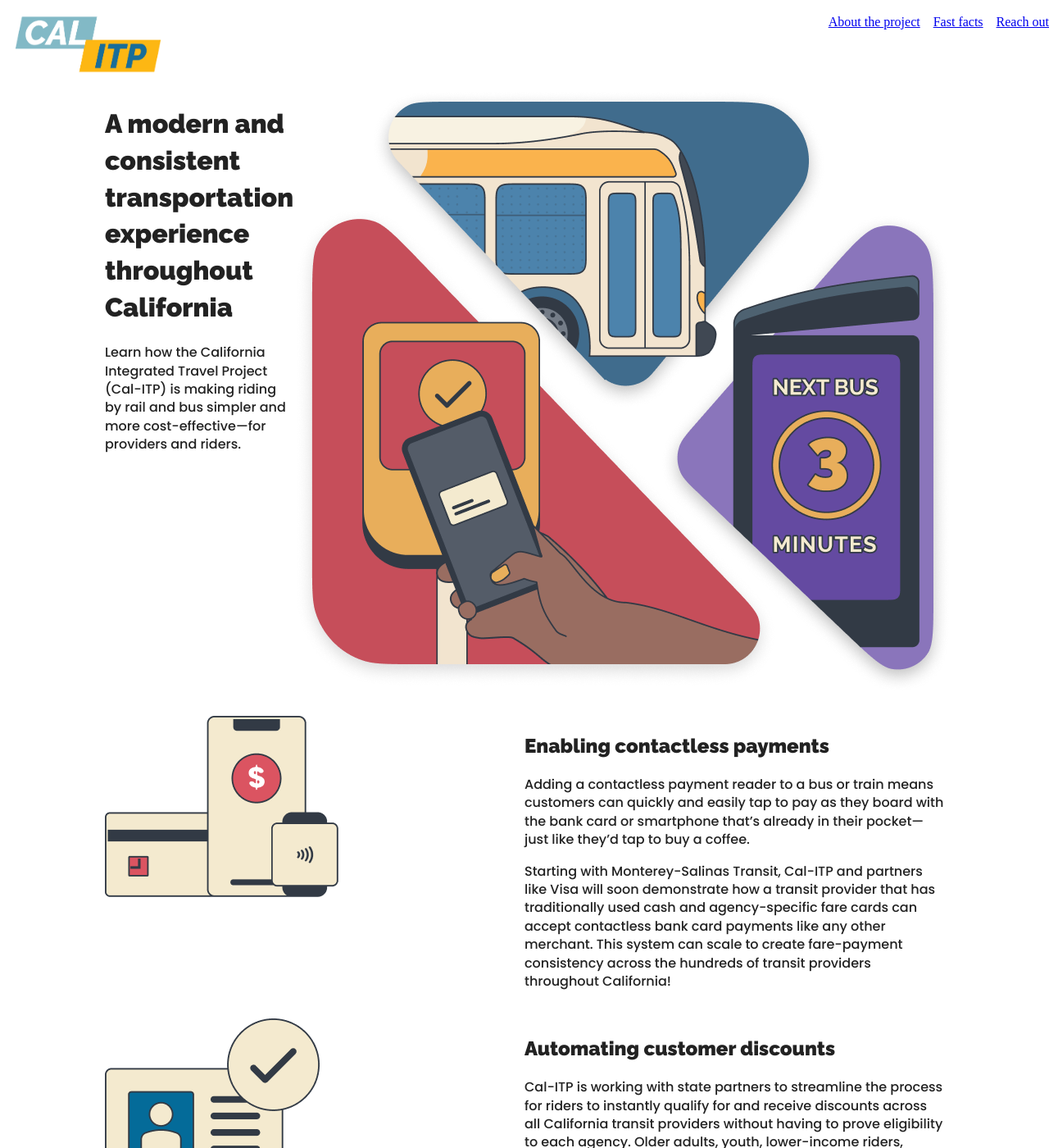
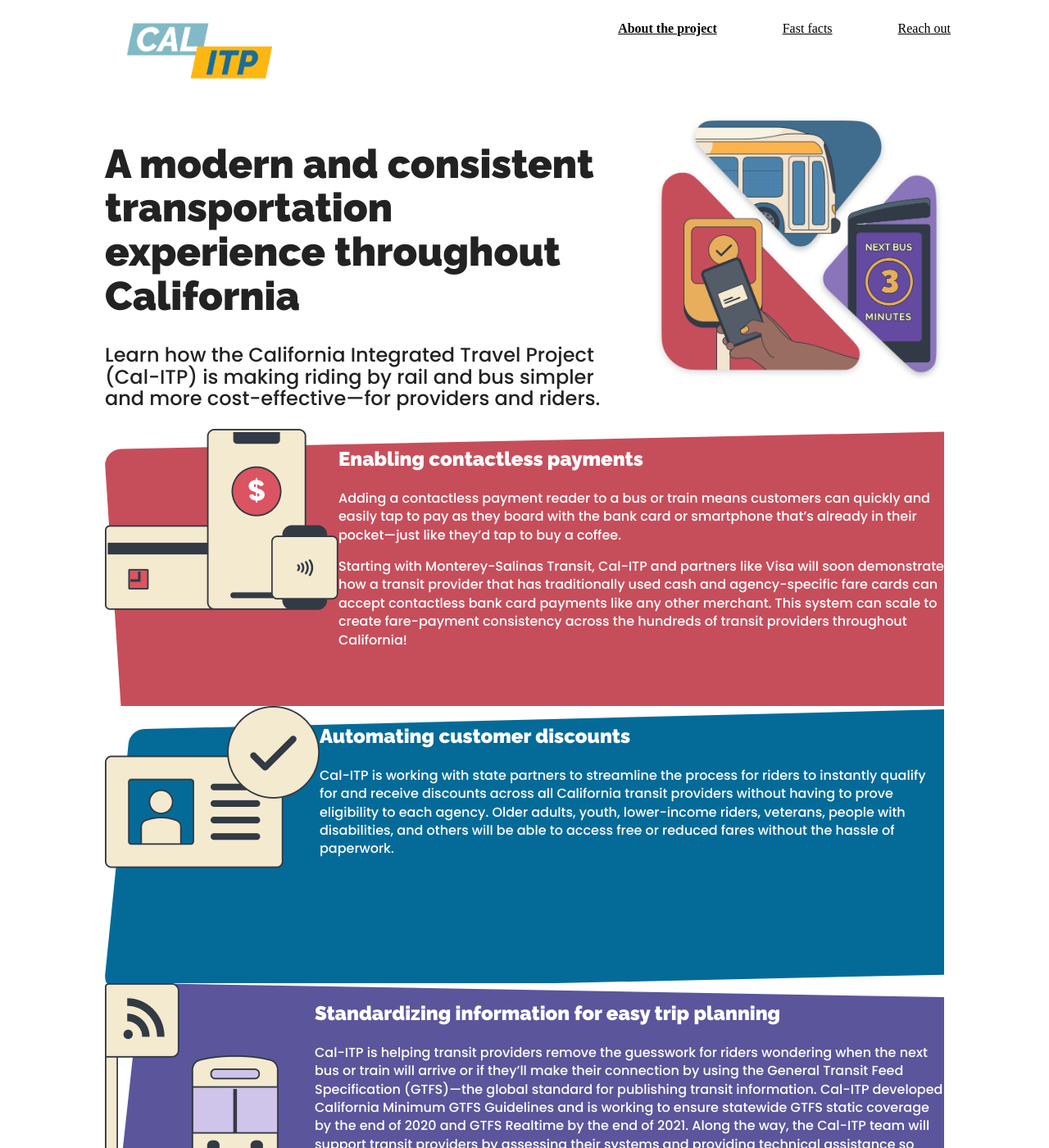
Before and after one commit to cal-itp/calitp.org, a Jekyll site: the page built from index.html, in a window 1280 px wide and 1400 px high. Shown: the whole window at 82% size. Built offline with Jekyll 4.4.1, drawn with Linux system fonts in a browser that asks for light colours.

Commit message:
Changes from style guide

```diff
--- a/index.html
+++ b/index.html
@@ -9,19 +9,19 @@ layout: default
       <img id="logo" src="images/calitp_logo_MAIN.png" alt="Cal-ITP: California Integrated Travel Project" width="215"/>
     </picture>
     <ul class="links">
-      <li><a href="#">About the project</a></li>
-      <li><a href="#">Fast facts</a></li>
-      <li><a href="#">Reach out</a></li>
+      <li><a href="#about"><strong>About the project</strong></a></li>
+      <li><a href="#fastfacts">Fast facts</a></li>
+      <li><a href="#reachout">Reach out</a></li>
       <!-- <li><a>Support for Transit Providers</a></li> -->
     </ul>
   </nav>
 </header>
 
 <article>
-  <section id="deck" style="display:grid; grid-template-rows: 1fr; grid-template-columns: 1.75fr 0.25fr;">
+  <section id="deck">
     <section>
       <h1>A modern and consistent transportation experience throughout California</h1>
-      <p>Learn how the California Integrated Travel Project (Cal-ITP) is making riding by rail and bus simpler and more cost-effective—for providers and riders.</p>
+      <p class="big">Learn how the California Integrated Travel Project (Cal-ITP) is making riding by rail and bus simpler and more cost-effective—for providers and riders.</p>
     </section>
 
     <picture>
@@ -29,11 +29,10 @@ layout: default
     </picture>
   </section>
 
-  <section style="display: grid; grid-template-rows: 1fr 1fr 1fr; grid-template-columns: 1fr;">
-    <section>
-      <section style="display: grid; grid-template-rows: 1fr; grid-template-columns: 1fr 1fr;">
+  <section id="details">
+    <section id="enabling-contactless-payment" class="callout">
       <picture>
-          <img id="enabling-contactless-payment" src="images/enabling-contactless-payment.png" alt="A trio of images, from left to right: a contactless-enabled bank card, a mobile wallet on a smartphone, and a mobile wallet on a smartwatch">
+        <img src="images/enabling-contactless-payment.png" alt="A trio of images, from left to right: a contactless-enabled bank card, a mobile wallet on a smartphone, and a mobile wallet on a smartwatch">
       </picture>
       <section>
         <h2>Enabling contactless payments</h2>
@@ -41,29 +40,24 @@ layout: default
         <p>Starting with Monterey-Salinas Transit, Cal-ITP and partners like Visa will soon demonstrate how a transit provider that has traditionally used cash and agency-specific fare cards can accept contactless bank card payments like any other merchant. This system can scale to create fare-payment consistency across the hundreds of transit providers throughout California!</p>
       </section>
     </section>
-    </section>
 
-    <section>
-      <section style="display: grid; grid-template-rows: 1fr; grid-template-columns: 1fr 1fr;">
+    <section id="automating-customer-discounts" class="callout">
       <picture>
-          <img id="automating-customer-discounts" src="images/automating-customer-discounts.png" alt="Checking a state-issued identification">
+        <img src="images/automating-customer-discounts.png" alt="Checking a state-issued identification">
       </picture>
       <section>
         <h2>Automating customer discounts</h2>
         <p>Cal-ITP is working with state partners to streamline the process for riders to instantly qualify for and receive discounts across all California transit providers without having to prove eligibility to each agency. Older adults, youth, lower-income riders, veterans, people with disabilities, and others will be able to access free or reduced fares without the hassle of paperwork.</p>
       </section>
     </section>
-    </section>
 
-    <section>
-      <section style="display: grid; grid-template-rows: 1fr; grid-template-columns: 1fr 1fr;">
+    <section id="standardizing-trip-quality" class="callout">
       <picture>
-          <img id="standardizing-trip-quality" src="images/standardizing-trip-quality.png" alt="A bus that transits real-time arrival and departure information">
+        <img src="images/standardizing-trip-quality.png" alt="A bus that transits real-time arrival and departure information">
       </picture>
       <section>
         <h2>Standardizing information for easy trip planning</h2>
         <p>Cal-ITP is helping transit providers remove the guesswork for riders wondering when the next bus or train will arrive or if they’ll make their connection by using the General Transit Feed Specification (GTFS)—the global standard for publishing transit information. Cal-ITP developed California Minimum GTFS Guidelines and is working to ensure statewide GTFS static coverage by the end of 2020 and GTFS Realtime by the end of 2021. Along the way, the Cal-ITP team will support transit providers by assessing their systems and providing technical assistance so riders can easily access complete, accurate, consistent, and timely mobility data for their journey.</p>
-        </section>
       </section>
     </section>
   </section>
--- a/stylesheets/main.css
+++ b/stylesheets/main.css
@@ -1,4 +1,5 @@
 article {
+  margin-block-start: 140px;
   margin-inline-start: auto;
   margin-inline-end: auto;
   width: 80vw;
@@ -15,10 +16,21 @@ picture.railway img {
   width: 100%;
 }
 
+header {
+  position: fixed;
+  top: 0;
+  left: 10vw;
+  background-color: white;
+}
+
 header nav, footer nav {
+  margin-inline-start: auto;
+  margin-inline-end: auto;
+  width: 80vw;
   display: grid;
   grid-template-rows: 1fr;
   grid-template-columns: 1.75fr 0.25fr;
+  padding: 0.5em;
 }
 
 header nav .links, footer nav .links {
@@ -26,5 +38,52 @@ header nav .links, footer nav .links {
   display: grid;
   grid-template-rows: 1fr;
   grid-template-columns: repeat(3, max-content);
-  grid-gap: 1em;
+  grid-gap: 5em;
 }
+
+.links a {
+  color: black;
+}
+
+#triforce {
+  width: 100%;
+}
+
+#deck {
+  display:grid;
+  grid-template-rows: 1fr;
+  grid-template-columns: 1.75fr 1fr;
+  grid-gap: 3em;
+  line-height: 1.1;
+}
+
+h1 {
+  font-size: 48.83px;
+}
+
+.big {
+  font-size: 24px;
+}
+
+#details {
+  display: grid;
+  grid-template-rows: repeat(3, 1fr);
+  grid-template-columns: 1fr;
+}
+
+#details .callout {
+  display: grid;
+  grid-template-rows: 1fr;
+  grid-template-columns: 1fr 3fr;
+  color: white;
+}
+
+#details #enabling-contactless-payment {
+  background-image: url('../images/section-1-bg.svg');
+}
+#details #automating-customer-discounts {
+  background-image: url('../images/section-2-bg.svg');
+}
+#details #standardizing-trip-quality {
+  background-image: url('../images/section-3-bg.svg');
+}
```
Lines whose indentation alone changed are shown as unchanged.
